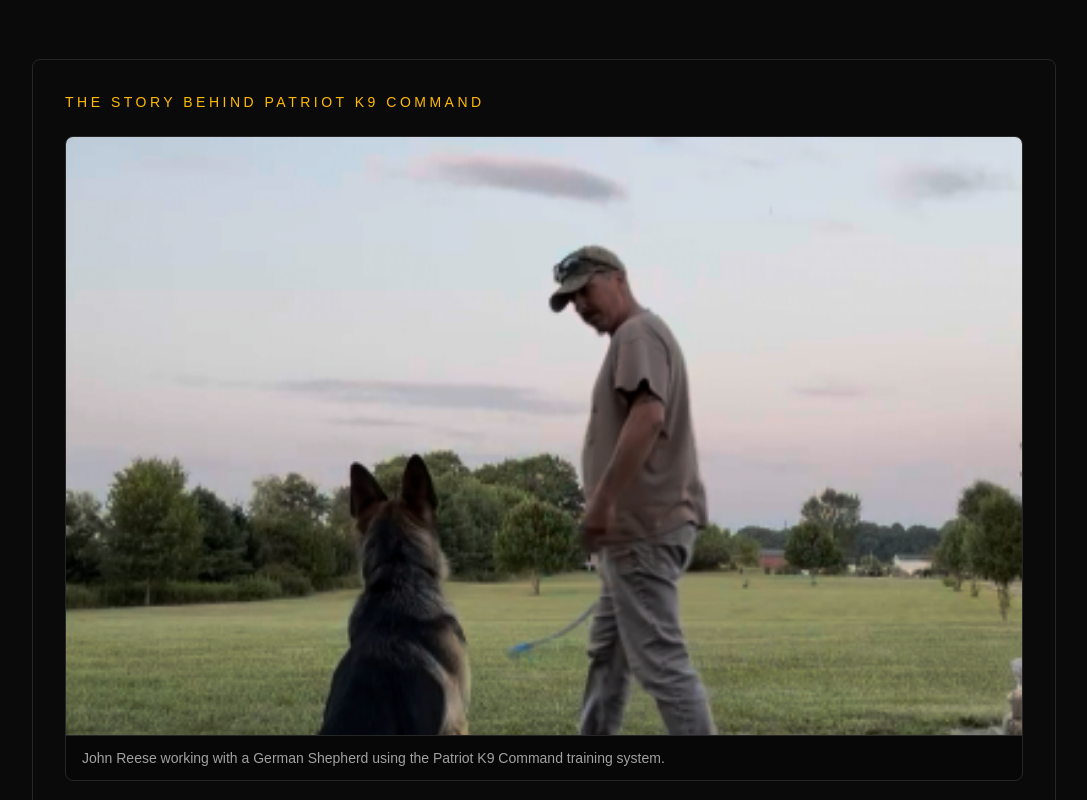
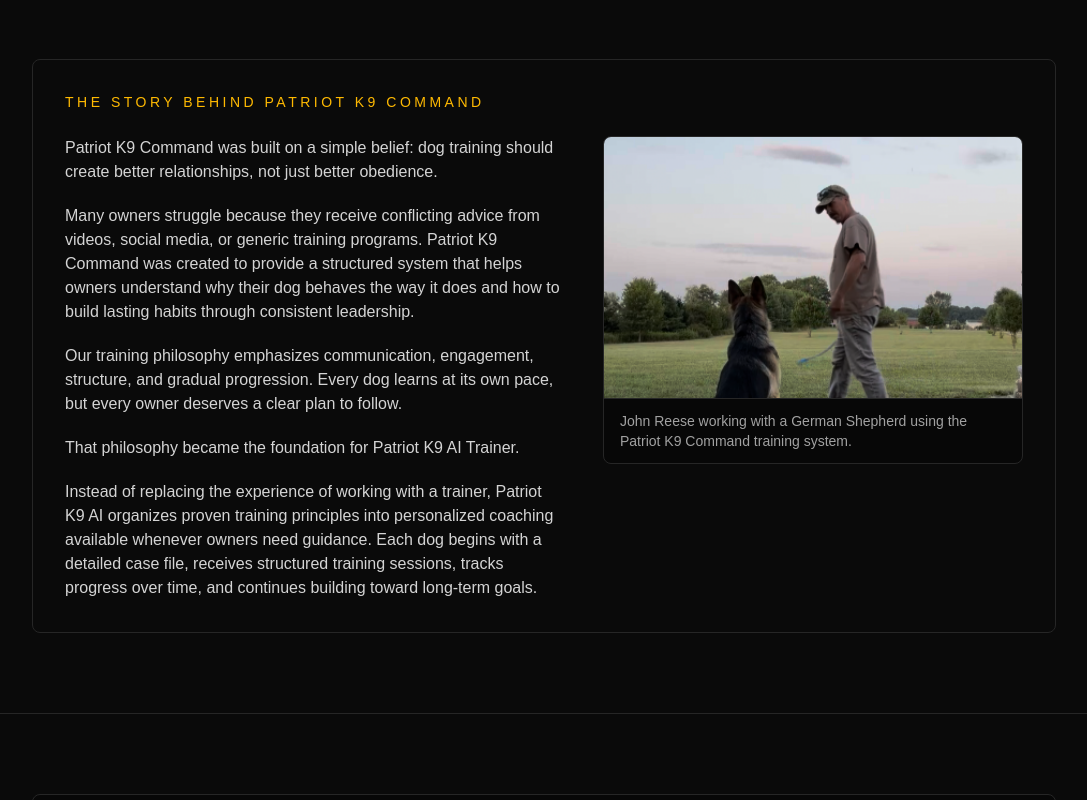
Before and after one commit to HapticVets/dog-trainer-ai-web, a Next.js app: page /about in a window 1280 px wide. Shown: the part 1100-1900 px from the top of the page, without its empty margins (96-1183 px from the left). Built offline with nearby package versions, Linux system fonts and the light colour scheme; no server answers.

Commit message:
Refine About page layout and trainer photo

```diff
--- a/app/about/page.tsx
+++ b/app/about/page.tsx
@@ -66,22 +66,8 @@
           <p className="text-sm uppercase tracking-[0.25em] text-amber-400">
             The Story Behind Patriot K9 Command
           </p>
-          <figure className="mt-6 overflow-hidden rounded-lg border border-neutral-800 bg-black/30">
-            <div className="relative aspect-[16/10] w-full">
-              <Image
-                src="/images/about/john-reese-patriot-k9-training-german-shepherd.jpg"
-                alt="John Reese training a German Shepherd at Patriot K9 Command."
-                fill
-                sizes="(max-width: 768px) 100vw, (max-width: 1280px) 80vw, 960px"
-                className="object-cover"
-                priority={false}
-              />
-            </div>
-            <figcaption className="border-t border-neutral-800 px-4 py-3 text-sm text-neutral-400">
-              John Reese working with a German Shepherd using the Patriot K9 Command training system.
-            </figcaption>
-          </figure>
-          <div className="mt-6 space-y-5 text-neutral-300">
+          <div className="mt-6 grid gap-10 lg:grid-cols-[minmax(0,1fr)_420px] lg:items-start">
+            <div className="space-y-5 text-neutral-300">
               <p>
                 Patriot K9 Command was built on a simple belief: dog training should
                 create better relationships, not just better obedience.
@@ -109,6 +95,23 @@
                 tracks progress over time, and continues building toward long-term
                 goals.
               </p>
+            </div>
+
+            <figure className="mx-auto w-full max-w-[420px] overflow-hidden rounded-lg border border-neutral-800 bg-black/30 lg:mx-0 lg:justify-self-end">
+              <div className="relative aspect-[16/10] w-full">
+                <Image
+                  src="/images/about/john-reese-patriot-k9-training-german-shepherd.jpg"
+                  alt="John Reese training a German Shepherd at Patriot K9 Command."
+                  fill
+                  sizes="(max-width: 1024px) 100vw, 420px"
+                  className="object-cover"
+                  priority={false}
+                />
+              </div>
+              <figcaption className="border-t border-neutral-800 px-4 py-3 text-sm text-neutral-400">
+                John Reese working with a German Shepherd using the Patriot K9 Command training system.
+              </figcaption>
+            </figure>
           </div>
         </div>
       </section>
```
Lines whose indentation alone changed are shown as unchanged.
